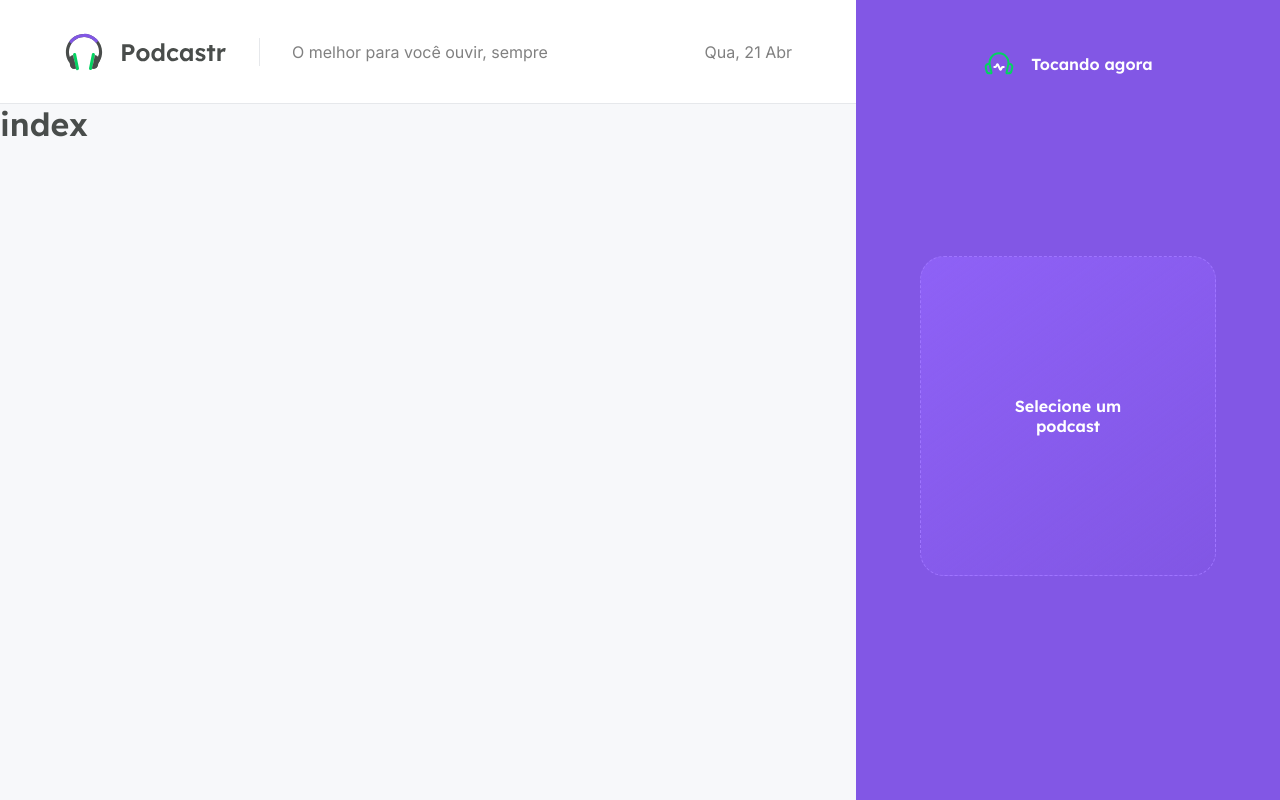
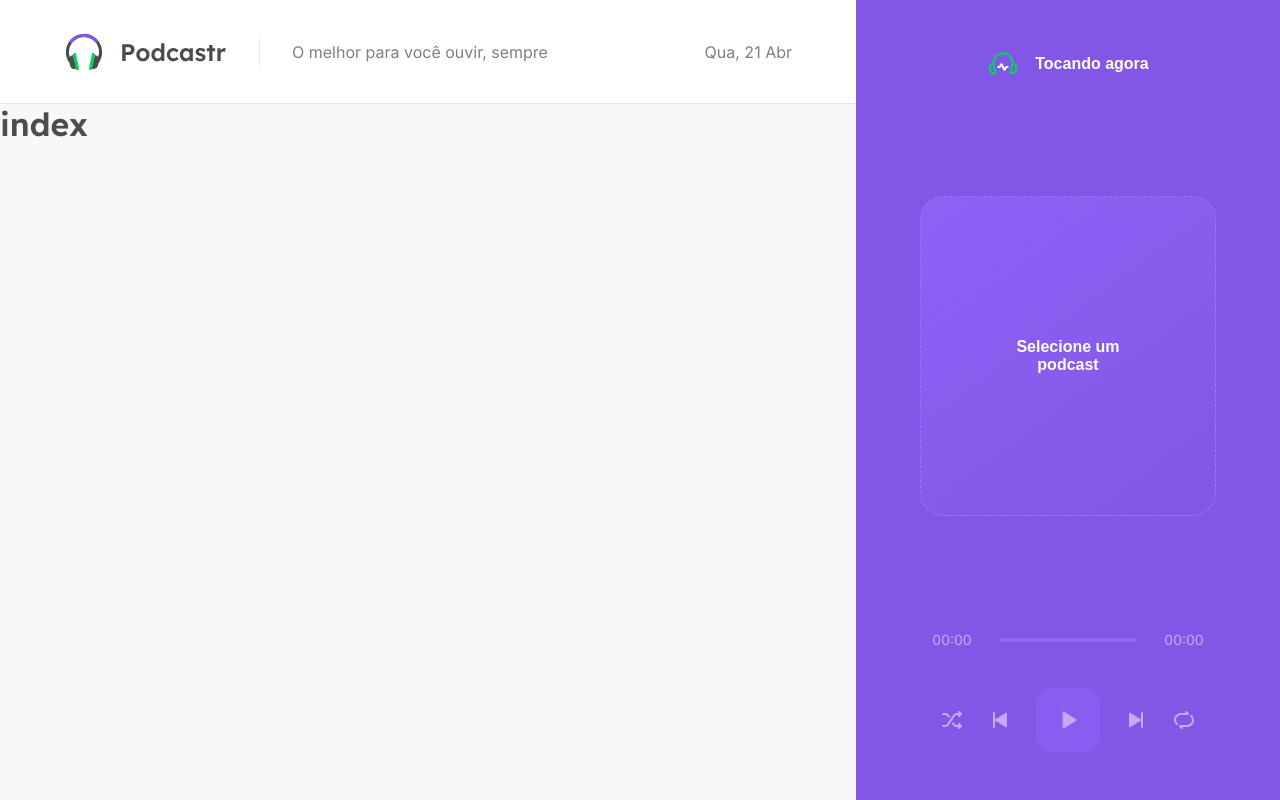
Before and after one commit to CiceroGB/podcastr, a Next.js app: page / in a window 1280 px wide. Built offline with nearby package versions, Linux system fonts and the light colour scheme.

Commit message:
player fixes

```diff
--- a/src/components/Player/index.tsx
+++ b/src/components/Player/index.tsx
@@ -13,7 +13,33 @@
                 <strong>Selecione um podcast</strong>
             </div>
 
-            <footer></footer>
+            <footer className={styles.empty}>
+                <div className={styles.progress}>
+                    <span>00:00</span>
+                    <div className={styles.slider}>
+                        <div className={styles.emptySlider} />
+                    </div>
+                    <span>00:00</span>
+                </div>
+
+                <div className={styles.buttons}>
+                    <button type="button">
+                        <img src="/shuffle.svg" alt="Embaralhar" />
+                    </button>
+                    <button type="button">
+                        <img src="/play-previous.svg" alt="Tocar anterior" />
+                    </button>
+                    <button type="button" className={styles.playButton}>
+                        <img src="/play.svg" alt="Tocar" />
+                    </button>
+                    <button type="button">
+                        <img src="/play-next.svg" alt="Tocar próximo" />
+                    </button>
+                    <button type="button">
+                        <img src="/repeat.svg" alt="Repetir" />
+                    </button>
+                </div>
+            </footer>
         </div>
-    );
+    )
 }
--- a/src/components/Player/styles.module.scss
+++ b/src/components/Player/styles.module.scss
@@ -8,20 +8,27 @@
 
     display: flex;
     flex-direction: column;
-    align-items:center;
-    justify-content:space-between;
+    align-items: center;
+    justify-content: space-between;
 
     header {
       display: flex;
-        align-items:center;
+      align-items: center;
       gap: 1rem;
     }
 
     strong {
-        font-family: Lexend, sans-serif;
+      font-family: Lexand, sans-serif;
       font-weight: 600;
     }
 
+    footer {
+      align-self: stretch;
+
+      &.empty {
+        opacity: 0.5;
+      }
+    }
   }
 
   .emptyPlayer {
@@ -29,13 +36,57 @@
     height: 20rem;
     border: 1.5px dashed var(--purple-300);
     border-radius: 1.5rem;
-    background: linear-gradient(143.8deg, rgba(145, 100, 250, 0.8) 0%,rgba(0, 0, 0,0) 100%);
+    background: linear-gradient(143.8deg, rgba(145, 100, 250, 0.8) 0%, rgba(0,0,0,0) 100%);
 
     padding: 4rem;
     text-align: center;
 
     display: flex;
     align-items: center;
-    justify-content:center
+    justify-content: center;
+  }
 
+  .progress {
+    display: flex;
+    align-items: center;
+    gap: 1rem;
+    font-size: 0.875rem;
+
+    span {
+      display: inline-block;
+      width: 4rem;
+      text-align: center;
     }
+
+    .slider {
+      flex: 1;
+
+      .emptySlider {
+        width: 100%;
+        height: 4px;
+        background: var(--purple-300);
+        border-radius: 2px;
+      }
+    }
+  }
+
+  .buttons {
+    display: flex;
+    align-items: center;
+    justify-content: center;
+    margin-top: 2.5rem;
+    gap: 1.5rem;
+
+    button {
+      background: transparent;
+      border: 0;
+      font-size: 0;
+
+      &.playButton {
+        width: 4rem;
+        height: 4rem;
+        border-radius: 1rem;
+        background: var(--purple-400)
+      }
+    }
+  }
```
Lines whose indentation alone changed are shown as unchanged.
